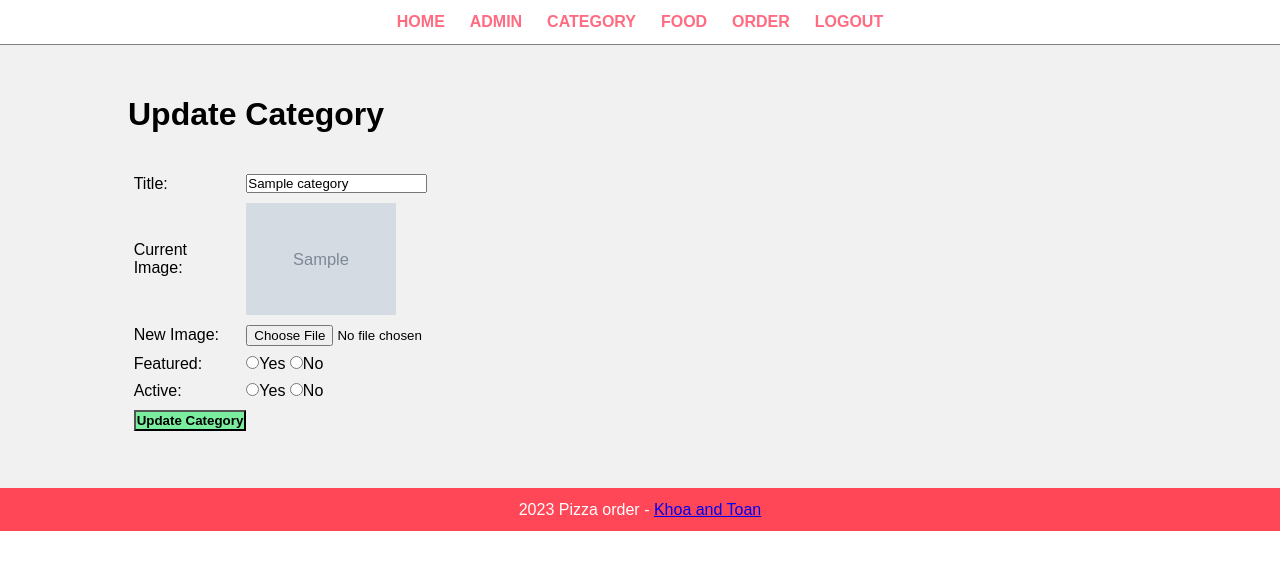
After one commit to Khoa-Nguyen1234/PHP, a PHP site: page /a/admin/update-category.php?id=1 in a window 1280 px wide. The commit adds this page. Shown: the top 570 px of the page. Run offline with PHP 8.4, Linux system fonts and the light colour scheme; the visitor is signed in with stand-in values (Sample User, id 1); tables that the repository leaves empty or names only in its code hold one stand-in row (values such as "Sample post"); grey boxes marked "Sample" are stand-in pictures.

Commit message:
trang category đã hoàn thành và upload được ảnh lên trên rồi

```diff
--- a/admin/add-category.php
+++ b/admin/add-category.php
@@ -103,6 +103,10 @@
                         //To upload image we need image name, source path and destination path
                         $image_name = $_FILES['image']['name'];
 
+                        //Upload the image only ìf image is selected
+                        if($image_name != "")
+                        {
+
                             //Auto rename our image
                             //To upload image we need image name, source path and destination path
                             $image_name = $_FILES['image']['name'];
@@ -131,6 +135,7 @@
                                 header('location:'.SITEURL.'admin/add-category.php');
                                 //Stop the process
                                 die();
+                            }
                         }
                     }
                     else
--- a/admin/delete-category.php
+++ b/admin/delete-category.php
@@ -15,7 +15,7 @@
         if($image_name != "")
         {
             //Image is available. So remove it
-            $path = "../images/category".$image_name;
+            $path = "../images/category/".$image_name;
             //Remove the image
             $remove = unlink($path);
 
--- /dev/null
+++ b/admin/update-category.php
@@ -0,0 +1,228 @@
+<?php include('partials/menu.php'); ?>
+    <div class="main-content">
+        <div class="wrapper">
+            <h1>Update Category</h1>
+
+            <br><br>
+
+            <?php
+                //Check whether the id is set or not
+                if(isset($_GET['id']))
+                {
+                    //Get the id  and all other details
+                    //echo "Getting the data";
+                    $id = $_GET['id'];
+                    //Create SQL Query to get all other details
+                    $sql = "SELECT * FROM tbl_category WHERE id = $id";
+
+                    //Execute SQL Query
+                    $res = mysqli_query($conn, $sql);
+
+                    //Count the rows to check whether the id is valid or not
+                    $count = mysqli_num_rows($res);
+
+                    if($count==1)
+                    {
+                        //Get all the data
+                        $row = mysqli_fetch_assoc($res);
+                        $title = $row['title'];
+                        $current_image = $row['image_name'];
+                        $featured = $row['featured'];
+                        $active = $row['active'];
+                    }
+                    else
+                    {
+                        //redirect to manage category with session message
+                        $_SESSION['no-category-found'] = "<div class='error'>Category not found.</div>";
+                        header('location:'.SITEURL.'admin/manage-category.php');
+                    }
+                }
+                else
+                {
+                    //redirect to the manage category
+                    header('location:'.SITEURL.'admin/manage-category.php');
+                }
+            ?>
+
+            <form action="" method="POST" enctype="multipart/form-data">
+                <table class="tbl-30">
+                    <tr>
+                        <td>Title: </td>
+                        <td>
+                            <input type="text" name="title" value="<?php echo $title; ?>">
+                        </td>
+                    </tr>
+
+                    <tr>
+                        <td>Current Image: </td>
+                        <td>
+                            <?php
+                                if($current_image != "")
+                                {
+                                    //Display the image
+                                    ?>
+                                    <img src="<?php echo SITEURL; ?>images/category/<?php echo $current_image; ?>" width="150px">
+                                    <?php
+                                }
+                                else
+                                {
+                                    //Display Message
+                                    echo "<div class='error'>Image not added.</div>";
+                                }
+                            ?>
+                        </td>
+                    </tr>
+
+                    <tr>
+                        <td>New Image: </td>
+                        <td>
+                            <input type="file" name="image">
+                        </td>
+                    </tr>
+
+                    <tr>
+                        <td>Featured: </td>
+                        <td>
+                            <input <?php if($featured=="Yes"){echo "checked";} ?> type="radio" name="featured" value="Yes">Yes
+
+                            <input <?php if($featured=="No"){echo "checked";} ?> type="radio" name="featured" value="No">No
+                        </td>
+                    </tr>
+
+                    <tr>
+                        <td>Active: </td>
+                        <td>
+                            <input <?php if($active=="Yes"){echo "checked";} ?> type="radio" name="active" value="Yes" >Yes
+
+                            <input <?php if($active=="No"){echo "checked";} ?> type="radio" name="active" value="No" >No
+                        </td>
+                    </tr>
+
+                    <tr>
+                        <td>
+                            <input type="hidden" name="current_image" value="<?php echo $current_image; ?>">
+                            <input type="hidden" name="id" value="<?php echo $id; ?>">
+                            <input type="submit" name="submit" value="Update Category" class="btn-secondary">
+                        </td>
+                    </tr>
+                </table>
+            </form>
+
+            <?php
+                if(isset($_POST['submit']))
+                {
+                    //echo "Clicked";
+                    //1. Get all the values from our form
+                    $id = $_POST['id'];
+                    $title = $_POST['title'];
+                    $current_image = $_POST['current_image'];
+                    $featured = $_POST['featured'];
+                    $active = $_POST['active'];
+
+                    //2. Updating new image if selected
+                    //Check whether the image is selected or not
+                    if(isset($_FILES['image']['name']))
+                    {
+                        //Get the image details
+                        $image_name = $_FILES['image']['name'];
+
+                        //Check whether the image is available or not
+                        if($image_name !="")
+                        {
+                            //Image available
+
+                            //A.Upload the new image
+
+                            //Auto rename our image
+                            //To upload image we need image name, source path and destination path
+                            $image_name = $_FILES['image']['name'];
+
+                            //Auto rename our image
+                            //Get the exetension of our image (jpg, png, gif, etc)  e.g. "specialfood1.jpg"
+                            $ext = end(explode('.', $image_name));
+
+                            //Rename the image
+                            $image_name = "Food_Category_".rand(000, 999).'.'.$ext; //e.g. Food_Category_834.jpg
+
+                            $source_path = $_FILES['image']['tmp_name'];
+
+                            $destination_path = "../images/category/".$image_name;
+
+                            //Finally upload the image
+                            $upload = move_uploaded_file($source_path, $destination_path);
+
+                            //Check whether the image is uploaded or not
+                            //And if  the image is not uploaded then we will stop process and redirect with error message
+                            if($upload==false)
+                            {
+                                //Set message
+                                $_SESSION['upload'] = "<div class='error'>Failed to upload image.</div>";
+                                //Redirect to add category page
+                                header('location:'.SITEURL.'admin/manage-category.php');
+                                //Stop the process
+                                die();
+                            }
+
+                            //B.Remove the current image  if available
+                            if($current_image!="")
+                            {
+                                $remove_path = "../images/category/".$current_image;
+
+                                $remove = unlink( $remove_path);
+
+                                //Check whether the image is removed or not
+                                //If failed to remove then display message and stop the process
+                                if($remove == false)
+                                {
+                                    //Fail to remove image
+                                    $_SESSION['failed-remove'] = "<div class='error'>Failed to remove current image.</div>";
+                                    header('location:'.SITEURL.'admin/manage-category.php');
+                                    die(); //Stop the process
+                                }
+                            }
+
+                        }
+                        else
+                        {
+                            $image_name = $current_image;
+                        }
+                    }
+                    else
+                    {
+                        $image_name = $current_image;
+                    }
+
+                    //3. Update the database
+                    $sql2 = "UPDATE tbl_category SET
+                        title = '$title',
+                        image_name = '$image_name',
+                        featured = '$featured',
+                        active = '$active'
+                        WHERE id=$id
+                    ";
+
+                    //Execute the sql query
+                    $res2 = mysqli_query($conn, $sql2);
+
+                    //4. Redirect to manage category with message
+                    //Check  whether executed or not
+                    if($res2==true)
+                    {
+                        //Category Updated
+                        $_SESSION['update']= "<div class='success'>Category Updated Successfully.</div>";
+                        header('location:'.SITEURL.'admin/manage-category.php');
+                    }
+                    else
+                    {
+                        //Failed top update category
+                        $_SESSION['update'] = "<div class='error'>Failed to update category.</div>";
+                        header('location:'.SITEURL.'admin/manage-category.php');
+                    }
+                }
+            ?>
+
+
+        </div>
+    </div>
+
+<?php include('partials/footer.php'); ?>
```
Also changed, not shown: admin/manage-category.php (+27 -1 lines), README.md, images/category/Food_Category_154.jpg (deleted), images/category/Food_Category_204.jpg (added), images/category/Food_Category_274.jpg (added), images/category/Food_Category_627.png (renamed from images/category/trinh.png), images/category/Food_Category_699.jpg (added), images/category/Food_Category_795.png (renamed from images/category/Food_Category_985.png), images/category/Food_Category_839.png (added), images/category/khoa.jpg (deleted). Lines whose indentation alone changed are shown as unchanged.
